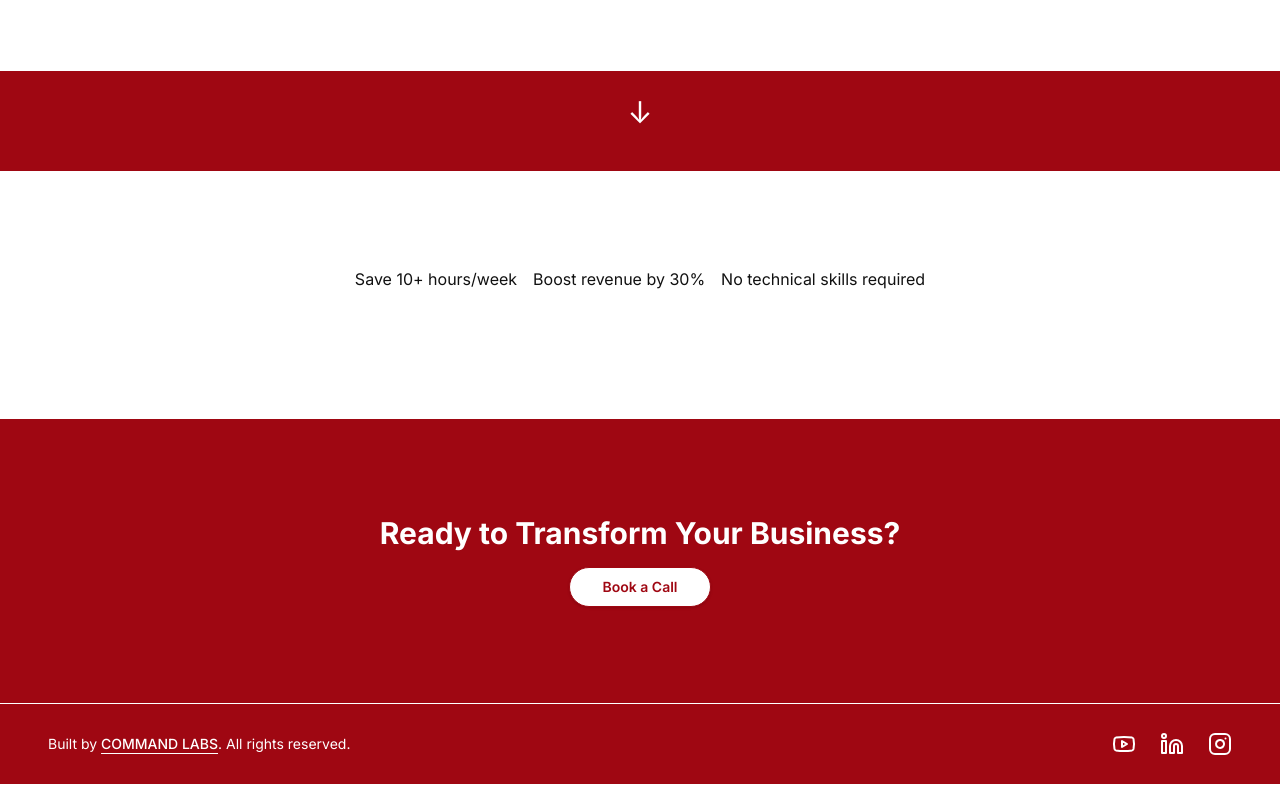
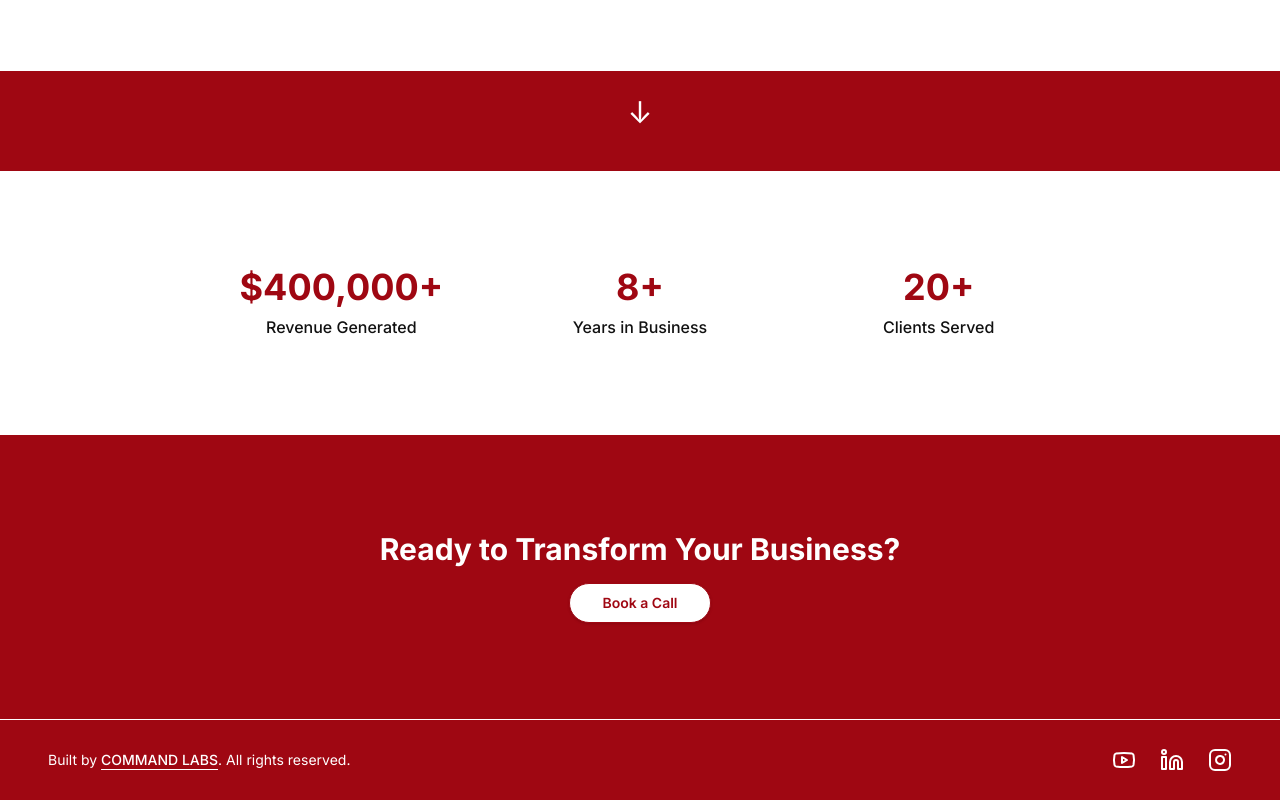
Before and after one commit to thaddavis/vibecoding-a-website, a Next.js app: page / in a window 1280 px wide. Shown: the part 1992-2792 px from the top of the page. Built offline with nearby package versions, Linux system fonts and the light colour scheme.

Commit message:
saving now

```diff
--- a/src/app/page.tsx
+++ b/src/app/page.tsx
@@ -4,6 +4,7 @@ import { Bot, Code, Zap } from "lucide-react";
 import HeroSection from "@/components/HeroSection";
 import { LogoCarousel } from "@/components/LogoCarousel";
 import { OptInForm } from "@/components/OptInForm";
+import { AnimatedCounter } from "@/components/AnimatedCounter";
 
 export default function Home() {
   return (
@@ -73,13 +74,29 @@ export default function Home() {
         </section>
 
         {/* Benefits List Section */}
-        <section id="next-section" className="bg-white text-grey py-16 md:py-24">
+        <section className="bg-white text-grey py-16 md:py-24">
           <div className="max-w-4xl mx-auto px-4 md:px-6 flex flex-col items-center">
-            <ul className="flex flex-col md:flex-row justify-center gap-4 text-base mb-8">
-              <li>Save 10+ hours/week</li>
-              <li>Boost revenue by 30%</li>
-              <li>No technical skills required</li>
-            </ul>
+            <div className="grid grid-cols-1 md:grid-cols-3 gap-8 md:gap-12 w-full">
+              <AnimatedCounter
+                end={400000}
+                prefix="$"
+                suffix="+"
+                label="Revenue Generated"
+                duration={2000}
+              />
+              <AnimatedCounter
+                end={8}
+                suffix="+"
+                label="Years in Business"
+                duration={2000}
+              />
+              <AnimatedCounter
+                end={20}
+                suffix="+"
+                label="Clients Served"
+                duration={2200}
+              />
+            </div>
           </div>
         </section>
 
--- /dev/null
+++ b/src/components/AnimatedCounter.tsx
@@ -0,0 +1,82 @@
+"use client";
+
+import { useState, useEffect, useRef } from "react";
+
+interface AnimatedCounterProps {
+  end: number;
+  duration?: number;
+  suffix?: string;
+  prefix?: string;
+  label: string;
+}
+
+export function AnimatedCounter({
+  end,
+  duration = 2000,
+  suffix = "",
+  prefix = "",
+  label
+}: AnimatedCounterProps) {
+  const [count, setCount] = useState(0);
+  const [isVisible, setIsVisible] = useState(false);
+  const ref = useRef<HTMLDivElement>(null);
+
+  useEffect(() => {
+    const observer = new IntersectionObserver(
+      ([entry]) => {
+        if (entry.isIntersecting && !isVisible) {
+          setIsVisible(true);
+        }
+      },
+      { threshold: 0.5 }
+    );
+
+    if (ref.current) {
+      observer.observe(ref.current);
+    }
+
+    return () => observer.disconnect();
+  }, [isVisible]);
+
+  useEffect(() => {
+    if (!isVisible) return;
+
+    let startTime: number;
+    let animationFrame: number;
+
+    const animate = (currentTime: number) => {
+      if (!startTime) startTime = currentTime;
+      const elapsed = currentTime - startTime;
+      const progress = Math.min(elapsed / duration, 1);
+
+      // Easing function for smooth animation
+      const easeOutExpo = progress === 1 ? 1 : 1 - Math.pow(2, -10 * progress);
+      const currentCount = Math.floor(end * easeOutExpo);
+
+      setCount(currentCount);
+
+      if (progress < 1) {
+        animationFrame = requestAnimationFrame(animate);
+      }
+    };
+
+    animationFrame = requestAnimationFrame(animate);
+
+    return () => {
+      if (animationFrame) {
+        cancelAnimationFrame(animationFrame);
+      }
+    };
+  }, [isVisible, end, duration]);
+
+  return (
+    <div ref={ref} className="text-center">
+      <div className="text-3xl md:text-4xl font-bold text-red-800 mb-2">
+        {prefix}{count.toLocaleString()}{suffix}
+      </div>
+      <div className="text-sm md:text-base text-grey font-medium">
+        {label}
+      </div>
+    </div>
+  );
+}
```
